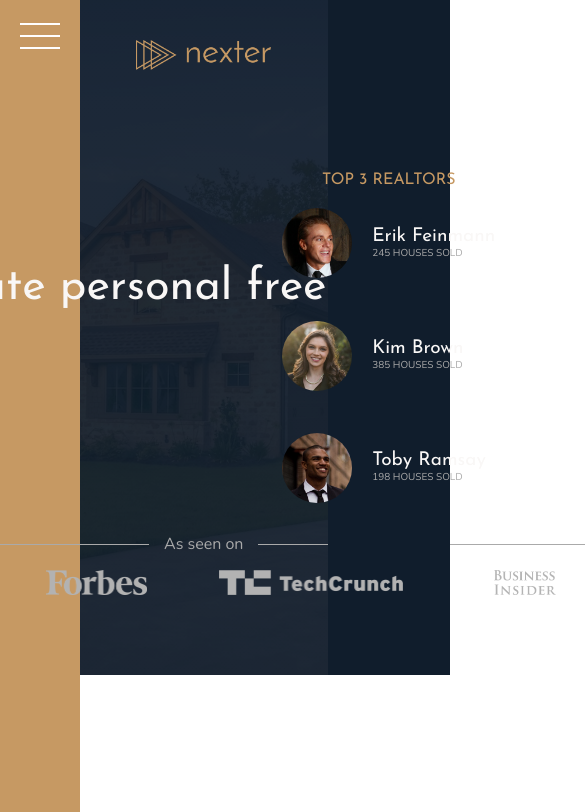
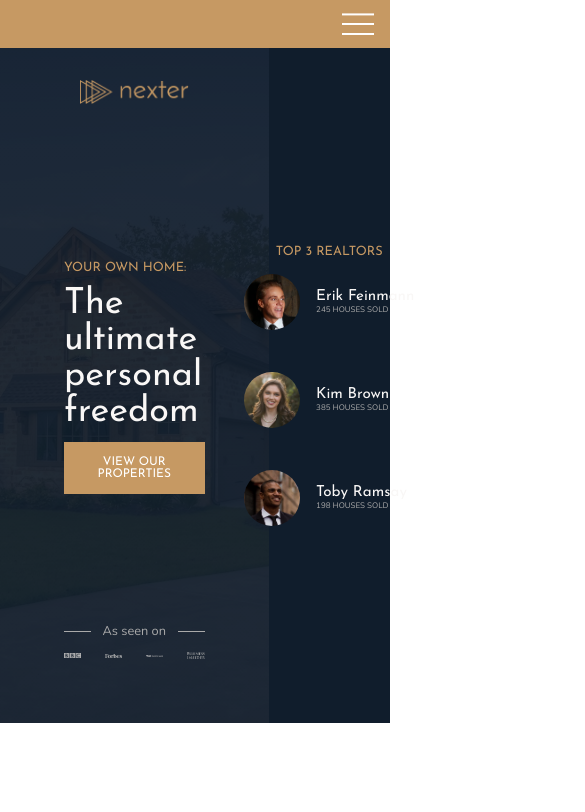
Before and after one commit to benjimon24/css-nexter, a website: page index.html in a window 390 px wide. Shown: the top 812 px of the page, 585 px wide, since content can reach past the window. Drawn offline with nearby package versions, Linux system fonts and the light colour scheme.

Commit message:
add media queries for tablet viewports, moving the sidebar to the top on smaller screens and making the header component responsive

```diff
--- a/package.json
+++ b/package.json
@@ -5,7 +5,7 @@
   "main": "index.js",
   "scripts": {
     "watch:sass": "node-sass sass/main.scss css/style.css -w",
-    "devserver": "live-server --browser=firefox",
+    "devserver": "live-server",
     "start": "npm-run-all --parallel devserver watch:sass",
     "compile:sass": "node-sass sass/main.scss css/style.comp.css",
     "prefix:css": "postcss --use autoprefixer -b 'last 10 versions' css/style.comp.css -o css/style.prefix.css",
--- a/sass/_base.scss
+++ b/sass/_base.scss
@@ -14,6 +14,13 @@
 $font-primary: "Nunito", sans-serif;
 $font-display: "Josefin Sans", sans-serif;
 
+//RESPONSIVE BREAKPOINTS
+$bp-largest: 75em; //1200 px
+$bp-large: 62.5em; //1000 px
+$bp-medium: 56.25em; //900 px
+$bp-small: 37.5em; // 600px
+$bp-smallest: 31.25em; // 500px
+
 *,
 *::before,
 *::after {
@@ -25,6 +32,10 @@
 html {
   font-size: 62.5%;
   box-sizing: border-box;
+
+  @media only screen and (max-width: $bp-largest) {
+    font-size: 50%;
+  }
 }
 
 body {
@@ -42,4 +53,12 @@
     [sidebar-end full-start] minmax(6rem, 1fr)
     [center-start] repeat(8, [col-start] minmax(min-content, 14rem) [col-end])
     [center-end] minmax(6rem, 1fr) [full-end];
+
+  @media only screen and (max-width: $bp-large) {
+    grid-template-rows: 6rem 80vh min-content 40vw repeat(3, min-content);
+    grid-template-columns:
+      [full-start] minmax(6rem, 1fr)
+      [center-start] repeat(8, [col-start] minmax(min-content, 14rem) [col-end])
+      [center-end] minmax(6rem, 1fr) [full-end];
+  }
 }
--- a/sass/_header.scss
+++ b/sass/_header.scss
@@ -4,12 +4,12 @@
   background-image: linear-gradient(rgba($color-secondary, 0.93), rgba($color-secondary, 0.93)), url(../img/hero.jpeg);
   background-size: cover;
   background-position: center;
+  padding: 8rem;
   padding-top: 4rem;
-  padding-bottom: 8rem;
 
   display: grid;
-  grid-template-rows: 1fr min-content 6rem 1fr;
-  grid-template-columns: max-content;
+  grid-template-rows: 1fr min-content minmax(6rem, min-content) 1fr;
+  grid-template-columns: minmax(min-content, max-content);
   grid-row-gap: 1.5rem;
 
   justify-content: center;
@@ -44,8 +44,11 @@
     grid-template-columns: repeat(4, 1fr);
     grid-column-gap: 3rem;
     justify-items: center;
+    align-items: center;
+
     img {
-      height: 2.5rem;
+      max-height: 2.5rem;
+      max-width: 100%;
       filter: brightness(70%);
     }
   }
--- a/sass/_realtors.scss
+++ b/sass/_realtors.scss
@@ -1,7 +1,7 @@
 .realtors {
   background-color: $color-secondary;
   grid-column: col-start 7 / full-end;
-  // padding: 3rem;
+  padding: 3rem;
 
   display: grid;
   align-content: center;
--- a/sass/_sidebar.scss
+++ b/sass/_sidebar.scss
@@ -5,6 +5,13 @@
 
   display: flex;
   justify-content: center;
+
+  @media only screen and (max-width: $bp-large) {
+    grid-column: 1 / -1;
+    grid-row: 1 / 2;
+    justify-content: flex-end;
+    align-items: center;
+  }
 }
 
 .nav-btn {
@@ -33,4 +40,9 @@
   &::after {
     transform: translateY(1rem);
   }
+
+  @media only screen and (max-width: $bp-large) {
+    margin-top: 0;
+    margin-right: 2rem;
+  }
 }
```
Also changed, not shown: css/style.css.
